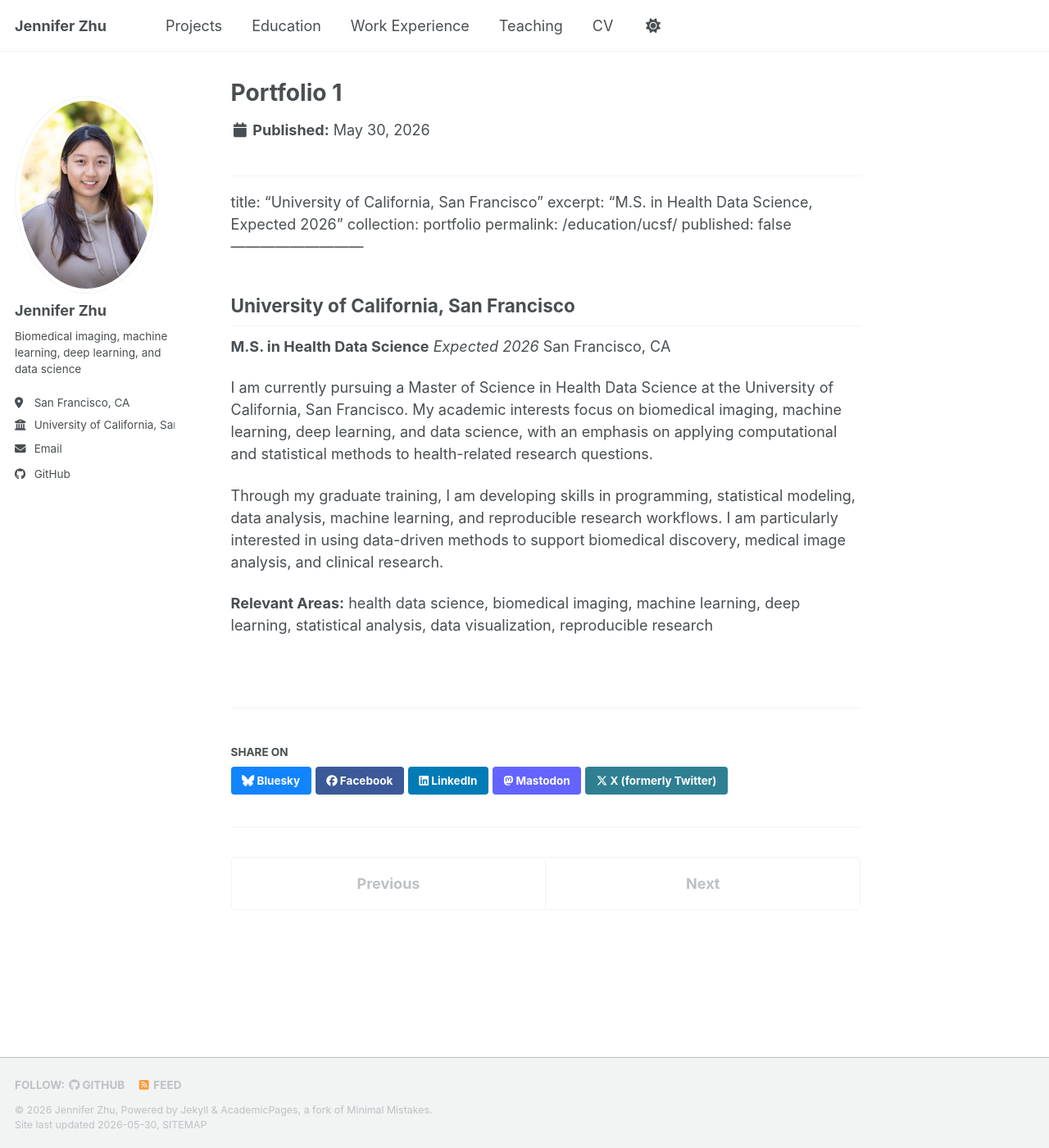
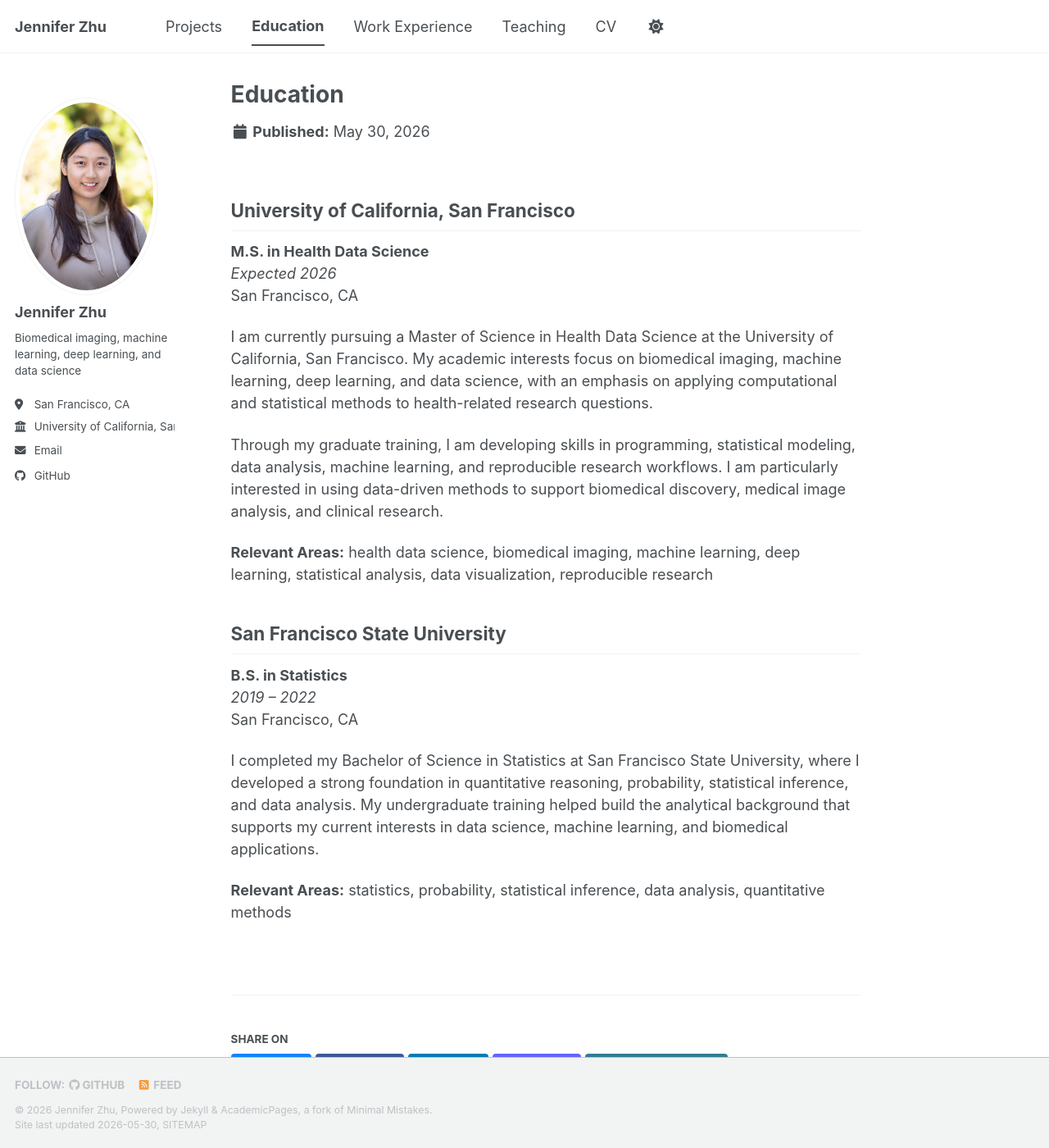
Before and after one commit to jengithubb/jengithubb.github.io, a Jekyll site: the page built from _portfolio/portfolio-1.md, in a window 1280 px wide and 1400 px high. Shown: the whole window at 82% size. Built offline with Jekyll 4.4.1, drawn with Linux system fonts in a browser that asks for light colours; a script bundle is joined from its source files by our own code; library files that are not in the unit come from our copies.

Commit message:
Update portfolio-1.md

```diff
--- a/_portfolio/portfolio-1.md
+++ b/_portfolio/portfolio-1.md
@@ -1,20 +1,36 @@
+---
+title: "Education"
+permalink: /education/
+author_profile: true
 ---
 
-title: "University of California, San Francisco"
-excerpt: "M.S. in Health Data Science, Expected 2026"
-collection: portfolio
-permalink: /education/ucsf/
-published: false
----------------------------
+<h2>University of California, San Francisco</h2>
 
-## University of California, San Francisco
+<p><strong>M.S. in Health Data Science</strong><br>
+<em>Expected 2026</em><br>
+San Francisco, CA</p>
 
-**M.S. in Health Data Science**
-*Expected 2026*
-San Francisco, CA
+<p>
+I am currently pursuing a Master of Science in Health Data Science at the University of California, San Francisco.
+My academic interests focus on biomedical imaging, machine learning, deep learning, and data science, with an emphasis on applying computational and statistical methods to health-related research questions.
+</p>
 
-I am currently pursuing a Master of Science in Health Data Science at the University of California, San Francisco. My academic interests focus on biomedical imaging, machine learning, deep learning, and data science, with an emphasis on applying computational and statistical methods to health-related research questions.
+<p>
+Through my graduate training, I am developing skills in programming, statistical modeling, data analysis, machine learning, and reproducible research workflows.
+I am particularly interested in using data-driven methods to support biomedical discovery, medical image analysis, and clinical research.
+</p>
 
-Through my graduate training, I am developing skills in programming, statistical modeling, data analysis, machine learning, and reproducible research workflows. I am particularly interested in using data-driven methods to support biomedical discovery, medical image analysis, and clinical research.
+<p><strong>Relevant Areas:</strong> health data science, biomedical imaging, machine learning, deep learning, statistical analysis, data visualization, reproducible research</p>
 
-**Relevant Areas:** health data science, biomedical imaging, machine learning, deep learning, statistical analysis, data visualization, reproducible research
+<h2>San Francisco State University</h2>
+
+<p><strong>B.S. in Statistics</strong><br>
+<em>2019 – 2022</em><br>
+San Francisco, CA</p>
+
+<p>
+I completed my Bachelor of Science in Statistics at San Francisco State University, where I developed a strong foundation in quantitative reasoning, probability, statistical inference, and data analysis.
+My undergraduate training helped build the analytical background that supports my current interests in data science, machine learning, and biomedical applications.
+</p>
+
+<p><strong>Relevant Areas:</strong> statistics, probability, statistical inference, data analysis, quantitative methods</p>
```
